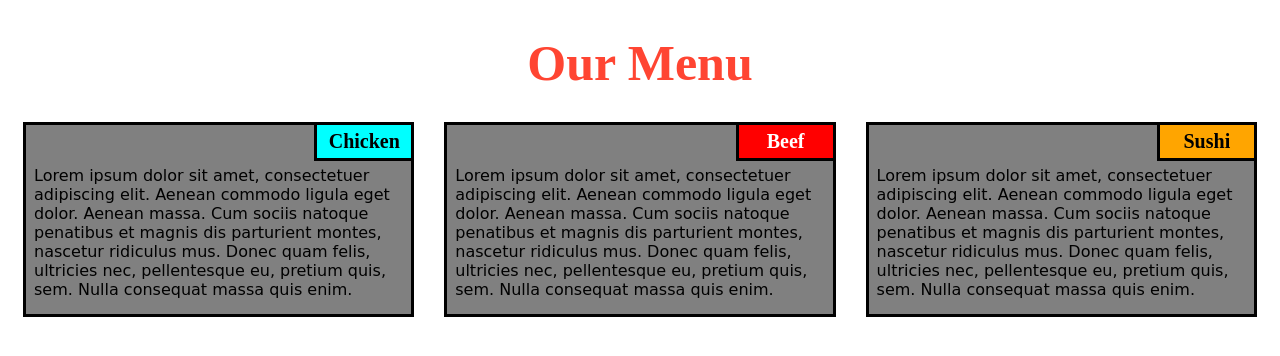
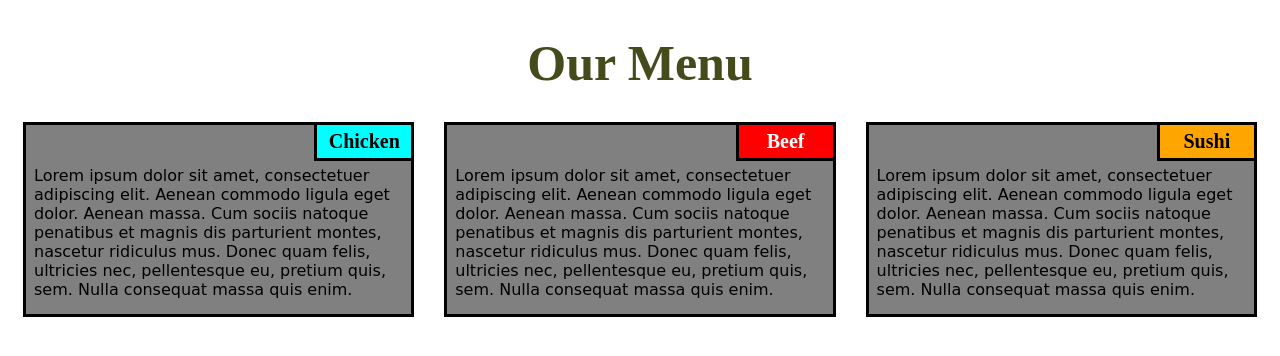
Before and after one commit to tharunmks/coursera-test, a plain HTML site: page module2-solution/index.html in a window 1280 px wide. Drawn offline with Linux system fonts and the light colour scheme.

Commit message:
css file.

```diff
--- a/module2-solution/css/style.css
+++ b/module2-solution/css/style.css
@@ -10,7 +10,7 @@
     h1 {
        margin-bottom: 15px;
     text-align: center;
-    color: #ff4532;
+    color: #454B1B;
     font-size: 50px;
     }
 
```
